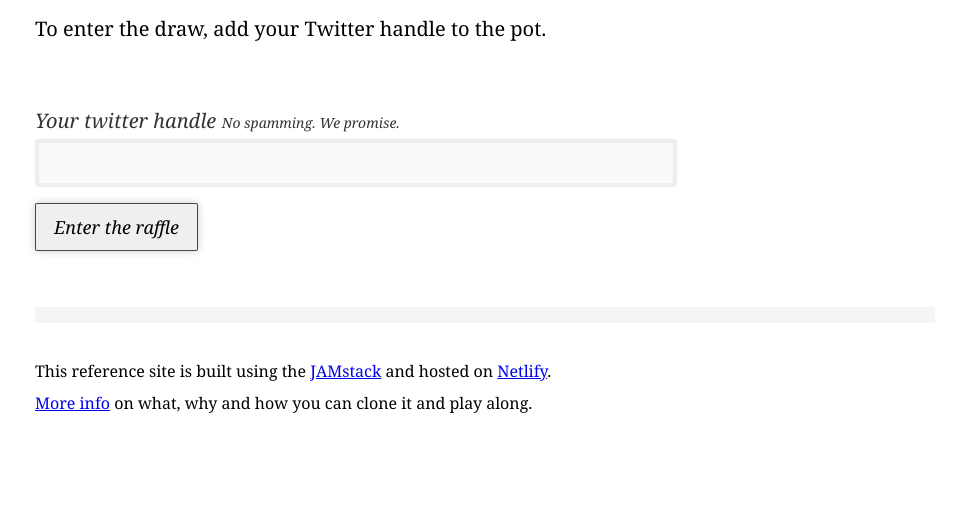
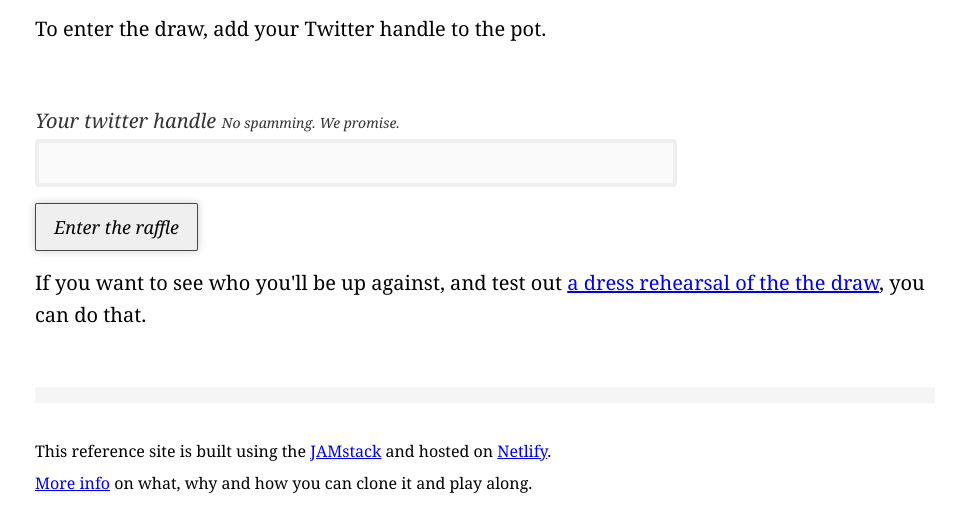
Before and after one commit to philhawksworth/netlify-workshop, a website: page src/pages/index.html in a window 1280 px wide. Shown: the part 380-911 px from the top of the page, without its empty margins (155-1111 px from the left). Before the commit the page ends 831 px from the top, so only its background shows below. Drawn offline with nearby package versions, Linux system fonts and the light colour scheme; files that its build step writes are made by us from their sources.

Commit message:
home page wording and draw link

```diff
--- a/src/pages/index.html
+++ b/src/pages/index.html
@@ -23,4 +23,8 @@
   </p>
 </form>
 
+
+<p>
+    If you want to see who you'll be up against, and test out <a href="/draw">a dress rehearsal of the the draw</a>, you can do that.
+</p>
 {% endblock %}
```
